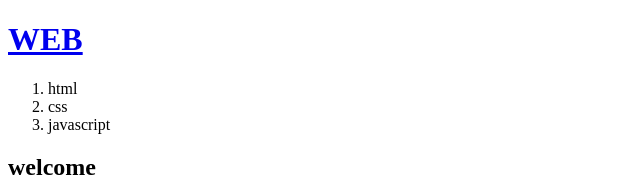
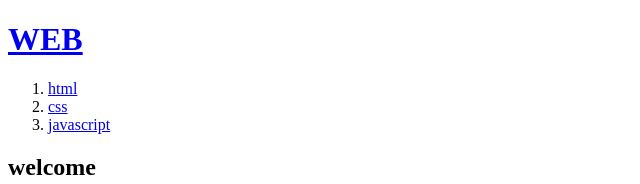
Before and after one commit to denist2322/youtube_react, a React (Create React App) app: page / in a window 1280 px wide. Shown: the top 184 px of the page, without its empty margins (0-640 px from the left). Built offline with nearby package versions, Linux system fonts and the light colour scheme.

Commit message:
5강 이벤트

```diff
--- a/src/App.js
+++ b/src/App.js
@@ -2,20 +2,20 @@ import './App.css';
 
 function Header(props){
   return <header>
-    <h1><a href="/">{props.title}</a></h1>
+    <h1><a href="/" onClick={(event) => {
+      event.preventDefault();
+      props.onChangeMode();
+    }}>{props.title}</a></h1>
   </header>
 }
 
 function Nav(props){
 
   const tmp = props.topics;
-  const lis = tmp.map((tmp) => <li key={tmp.id}>{tmp.title}</li>);
-
-  // for(let i=0; i< props.topics.length; i++){
-  //     let t = props.topics[i];
-  //     lis.push(<li key={t.id}><a href={'/read/' + t.id}>{t.title}</a></li>)
-  //   }
-
+  const lis = tmp.map((tmp) => <li key={tmp.id}> <a id={tmp.id} href={'/read/' + tmp.id} onClick={event=>{
+    event.preventDefault();
+    props.onChangeMode(event.target.id);
+  }}>{tmp.title}</a></li>);
 
   return <nav>
   <ol>
@@ -39,8 +39,12 @@ function App() {
   ]
   return (
     <div className="App">
-      <Header title = "WEB"></Header>
-      <Nav topics={topics}></Nav>
+      <Header title = "WEB" onChangeMode={()=>{
+        alert('Header');
+      }}></Header>
+      <Nav topics={topics} onChangeMode={(id)=>{
+        alert(id);
+      }}></Nav>
       <Article title="welcome" body="Hello"></Article>
     </div>
   );
```
